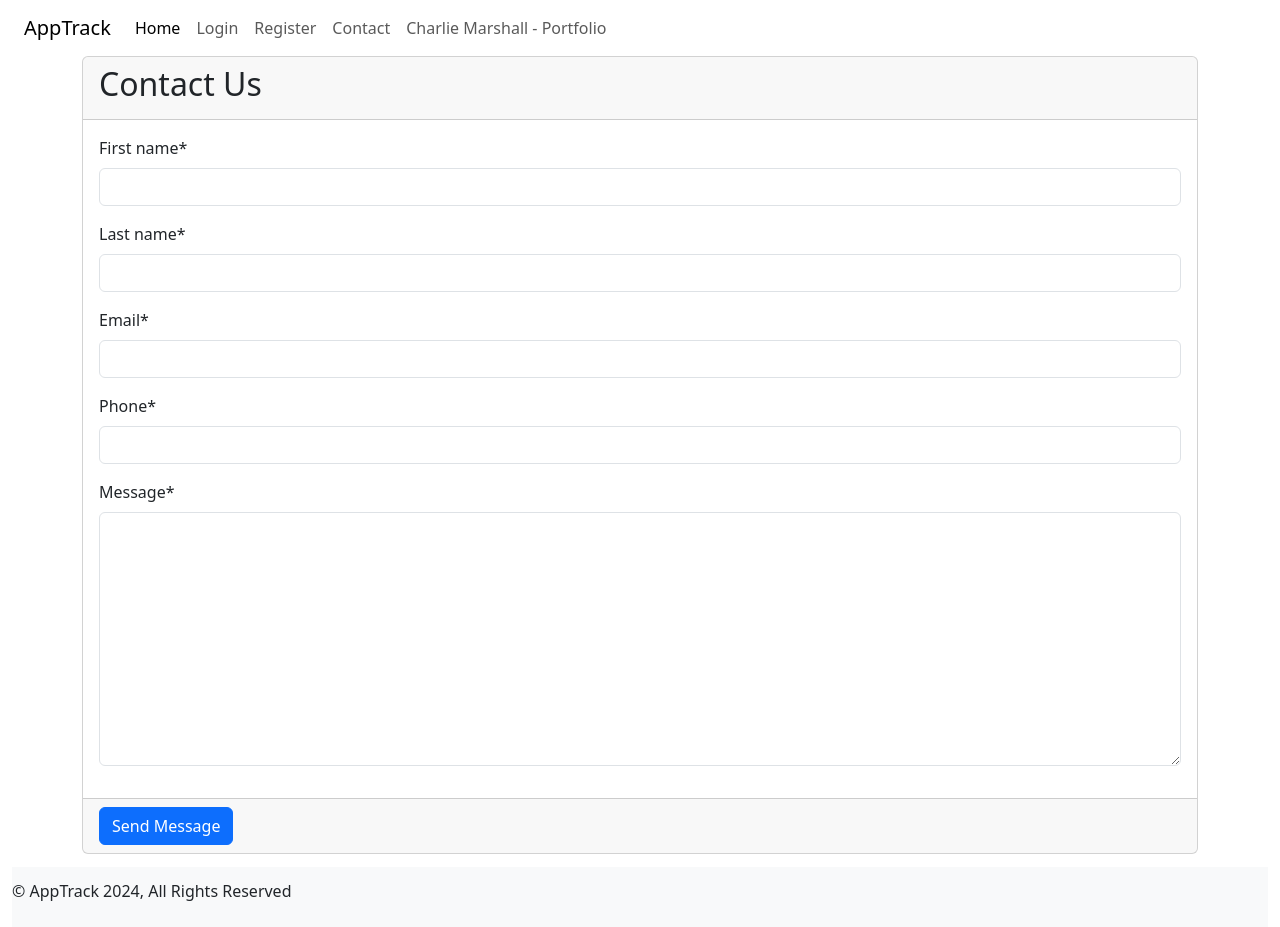
After one commit to charliemarshall1996/apptrack, a Django app: page /contact/ in a window 1280 px wide. The commit adds this page. Run offline with Django 5.2, Linux system fonts and the light colour scheme; some libraries are stand-ins or nearby versions.

Commit message:
created contact page

```diff
--- a/apptrack/accounts/templates/accounts/register.html
+++ b/apptrack/accounts/templates/accounts/register.html
@@ -2,7 +2,6 @@
 {% extends 'core/base_unauthenticated.html' %}
 
 {% block content %}
-
     <div class="card" width="50%">
         <div class="card-header">
             <h2 class="card-title">Register</h2>
--- /dev/null
+++ b/apptrack/core/forms.py
@@ -0,0 +1,9 @@
+from django import forms
+from django.core.validators import EmailValidator
+
+class ContactForm(forms.Form):
+    first_name = forms.CharField(required=True)
+    last_name = forms.CharField(required=True)
+    email = forms.CharField(validators=[EmailValidator()])
+    phone = forms.CharField(max_length=15)
+    message = forms.CharField(widget=forms.Textarea)
--- a/apptrack/core/templates/core/base_unauthenticated.html
+++ b/apptrack/core/templates/core/base_unauthenticated.html
@@ -30,6 +30,12 @@
                 <li class="nav-item">
                   <a class="nav-link" href="{% url 'register' %}">Register</a>
                 </li>
+                <li class="nav-item">
+                  <a class="nav-link" href="{% url 'contact' %}">Contact</a>
+                </li>
+                <li class="nav-item">
+                  <a class="nav-link" href="https://charlie-marshall.dev">Charlie Marshall - Portfolio</a>
+                </li>
               </ul>
             </div>
           </nav>
--- /dev/null
+++ b/apptrack/core/templates/core/contact.html
@@ -0,0 +1,23 @@
+
+{% extends 'core/base_unauthenticated.html' %}
+
+{% block content %}
+<div class="card">
+    <div class="card-header">
+        <h2 class="card-title">Contact Us</h2>
+    </div>
+
+    {% load crispy_forms_tags %}
+    <form method="POST">
+        <div class="card-body">
+            {% csrf_token %}
+            {{ form|crispy }}
+        </div>
+        <div class="card-footer">
+            <button type="submit" class="btn btn-primary">Send Message</button>
+        </div>
+    </form>
+
+</div>
+
+{% endblock %}
--- a/apptrack/core/urls.py
+++ b/apptrack/core/urls.py
@@ -6,4 +6,5 @@ from . import views
 urlpatterns = [
   path("", views.home_view, name="home"),
   path("login/", auth_views.LoginView.as_view(template_name="core/login.html"), name="login"),
+  path('contact/', views.ContactView.as_view(template_name='core/contact.html'), name='contact'),
 ]
--- a/apptrack/core/views.py
+++ b/apptrack/core/views.py
@@ -1,6 +1,49 @@
+from django import forms
 from django.shortcuts import render
+from django.urls import reverse_lazy
+from django.views.generic.edit import FormView
+from django.contrib.messages.views import SuccessMessageMixin
+from django.core.mail import send_mail
+from django_recaptcha.fields import ReCaptchaField
+from django_recaptcha.widgets import ReCaptchaV2Checkbox
 
-# Create your views here.
+
+from .forms import ContactForm
 
 def home_view(request):
     return render(request, 'core/index.html')
+
+class ContactView(SuccessMessageMixin, FormView):
+    form_class = ContactForm        # The form class
+    success_url = reverse_lazy('contact')  # Redirect URL after successful form submission
+    success_message = "Your message has been sent successfully!"  # Success message
+    honeypot = forms.CharField(widget=forms.HiddenInput(), required=False)
+
+    def clean_honeypot(self):
+        honeypot = self.cleaned_data.get('honeypot')
+        if honeypot:
+            raise forms.ValidationError("Bot detected!")
+        return honeypot
+
+    def form_valid(self, form):
+        # Get form data
+        first_name = form.cleaned_data['first_name']
+        last_name = form.cleaned_data['last_name']
+        email = form.cleaned_data['email']
+        message = form.cleaned_data['message']
+        phone = form.cleaned_data['phone']
+
+        # Compose email subject and message
+        subject = f"Contact Form Submission from {first_name} {last_name}"
+        email_message = f"Name: {first_name} {last_name}\nEmail: {email}\nPhone: {phone}\n\nMessage:\n{message}"
+
+        # Send email to the admin (or your email)
+        send_mail(
+            subject,
+            email_message,
+            email,  # From email
+            ['charlie.marshall1996@gmail.com'],  # To email
+            fail_silently=False,
+        )
+
+        return super().form_valid(form)
```
Also changed, not shown: apptrack/accounts/templates/accounts/login.html (+8 -14 lines), apptrack/apptrack/settings.py (+6 -1 lines), apptrack/accounts/templates/accounts/password_reset.html (indentation only).
